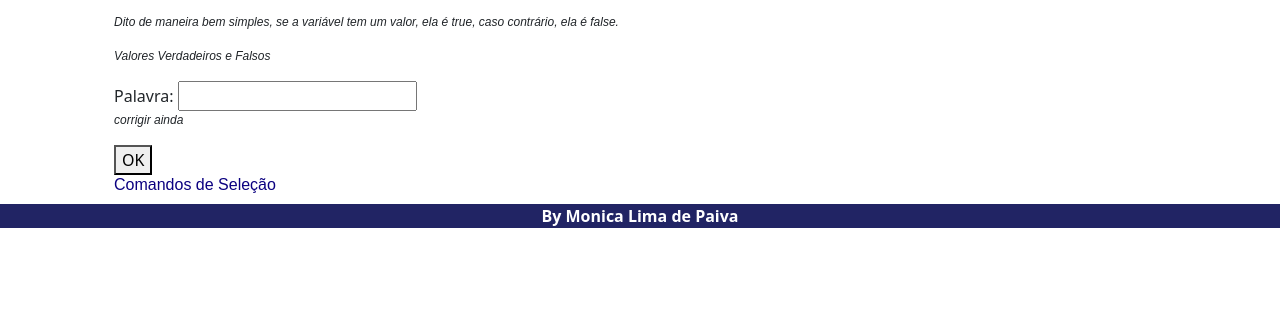
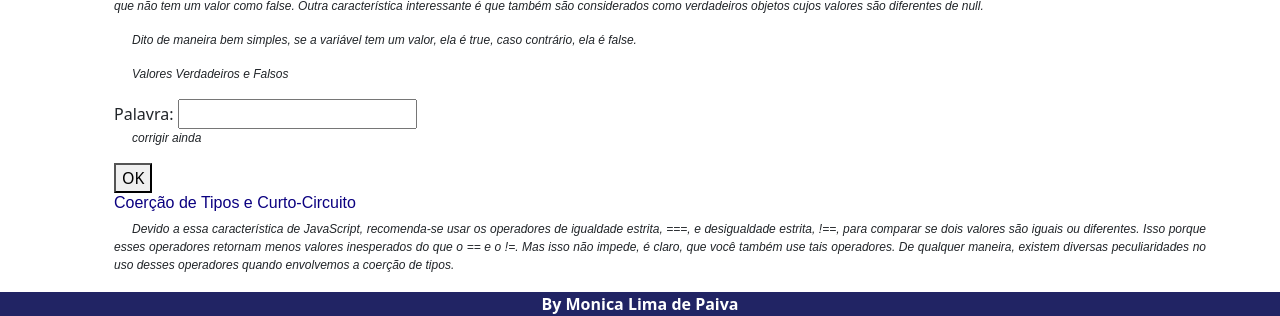
Before and after one commit to monicalpaiva/Estudos_IMD, a plain HTML site: page Programação_Estruturada/aula_09/Comandos de Selecao.html in a window 1280 px wide. Shown: the part 4578-4894 px from the top of the page. Before the commit the page ends 4806 px from the top, so only its background shows below. Drawn offline with nearby package versions, Linux system fonts and the light colour scheme.

Commit message:
#Desenvolvimento web I

```diff
--- a/Programação_Estruturada/aula_09/Comandos de Selecao.html
+++ b/Programação_Estruturada/aula_09/Comandos de Selecao.html
@@ -120,8 +120,12 @@
         Palavra: <input type="text" id="palavra" value=""><br>
         <p>corrigir ainda</p>
         <button onclick="situacao4('palavra')">OK</button><br>
-        <h6>Comandos de Seleção</h6>
-
+        <h6>Coerção de Tipos e Curto-Circuito</h6>
+        <p>Devido a essa característica de JavaScript, recomenda-se usar os operadores de igualdade estrita, ===, e
+            desigualdade estrita, !==, para comparar se dois valores são iguais ou diferentes.  Isso porque esses operadores
+            retornam menos valores inesperados do que o == e o !=. Mas isso não impede, é claro, que você também use tais
+            operadores. De qualquer maneira, existem diversas peculiaridades no uso desses operadores quando envolvemos a
+            coerção de tipos.</p>
 
 
     </section>
--- a/Programação_Estruturada/aula_09/estilo.css
+++ b/Programação_Estruturada/aula_09/estilo.css
@@ -8,6 +8,7 @@ p {
     font-family: Arial, Helvetica, sans-serif;
     font-style: italic;
     text-align: justify;
+    text-indent: 1.5em;
   }
 
 code {
```
Also changed, not shown: Programação_Estruturada/aula_10/Comandos de iteracao.html (+3 -5 lines).
